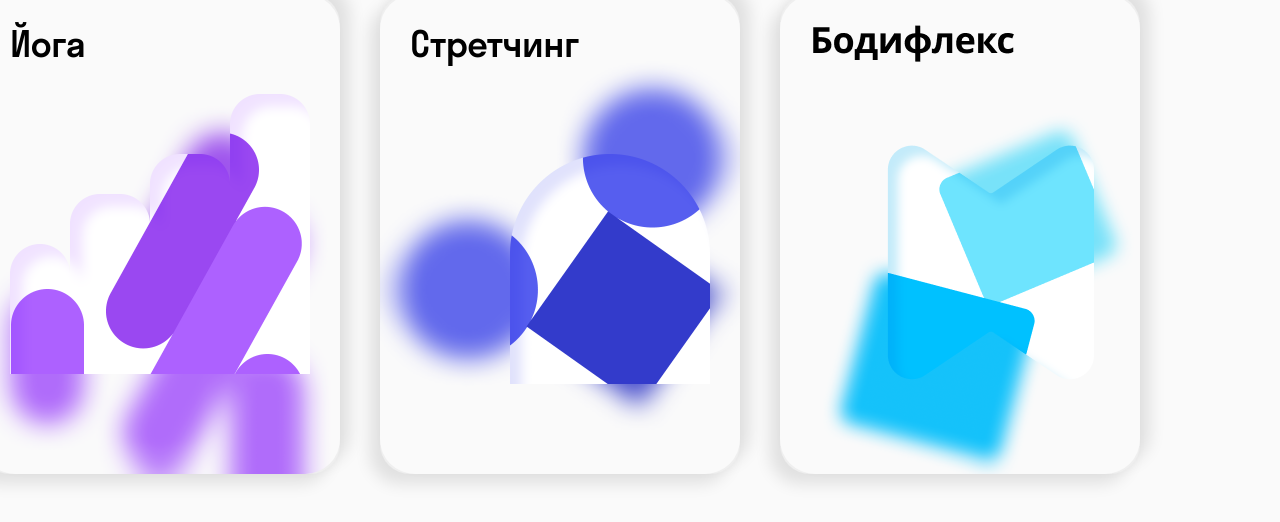
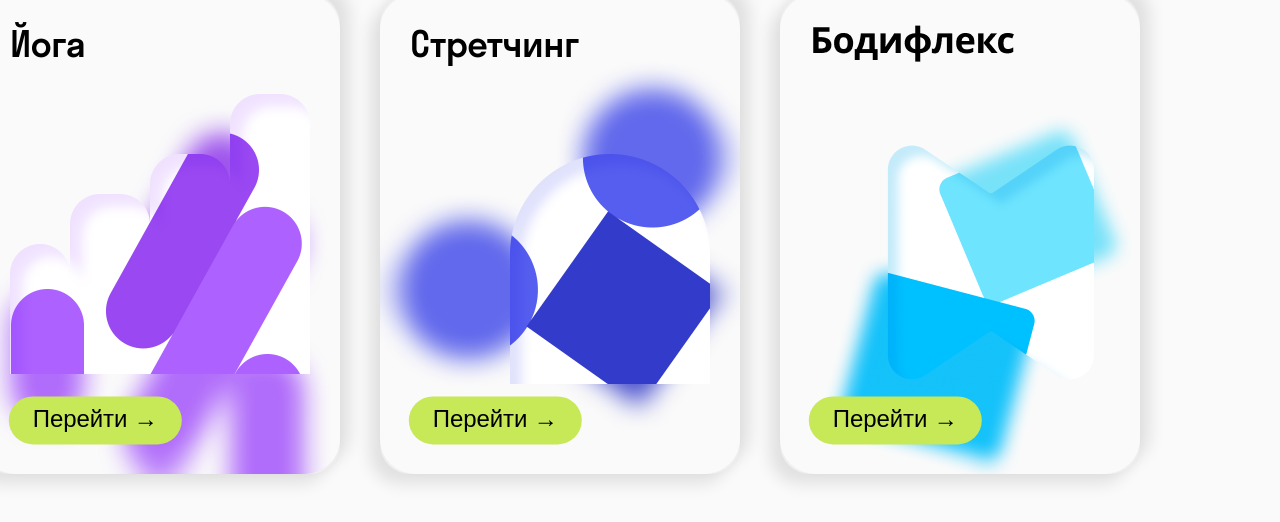
Before and after one commit to MrAnacin/test, a React (Create React App) app: page /profile in a window 1280 px wide. Shown: the part 696-1218 px from the top of the page. Built offline with nearby package versions, Linux system fonts and the light colour scheme.

Commit message:
add start page, routing, add buttom for courseblock  and fix scss files

```diff
--- a/src/components/buttonUp/buttonUp.module.scss
+++ b/src/components/buttonUp/buttonUp.module.scss
@@ -1,5 +1,6 @@
 .button {
     border-radius: 46px;
+    border: none;
     background: #C7E957;
     padding: 7px 24px 9px 24px;
     color: #000;
--- a/src/pages/profile/profile.jsx
+++ b/src/pages/profile/profile.jsx
@@ -1,5 +1,6 @@
 import Button from "../../components/button/button"
 import User from "../../components/user/user"
+import ButtonUp from "../../components/buttonUp/buttonUp";
 import Yogaimg from '../../image/yoga.png';
 import Stretching from '../../image/stretching.png';
 import Bodyflex from '../../image/bodyflex.png';
@@ -30,12 +31,21 @@ export default function Profile() {
         <div className={style.course__content}>
           <div className={style.blockitem}>
             <Kursblock imgblock={Yogaimg} />
+            <div className={style.link}>
+              <ButtonUp text={"Перейти →"}/>
+            </div>
           </div>
           <div className={style.blockitem}>
             <Kursblock imgblock={Stretching} />
+            <div className={style.link}>
+              <ButtonUp text={"Перейти →"}/>
+            </div>
           </div>
           <div className={style.blockitem}>
             <Kursblock imgblock={Bodyflex} />
+            <div className={style.link}>
+              <ButtonUp text={"Перейти →"}/>
+            </div>
           </div>
         </div>
       </div>
--- a/src/pages/profile/profile.module.scss
+++ b/src/pages/profile/profile.module.scss
@@ -62,3 +62,7 @@
 .blockitem {
     flex-grow: 1
 }
+
+.link {
+    transform: translate(8%, -170%);
+}
--- a/src/pages/start/start.jsx
+++ b/src/pages/start/start.jsx
@@ -35,9 +35,9 @@ export default function Start() {
                 <Kursblock imgblock={dancfitnes} />
                 <Kursblock imgblock={step}/>
             </div>
-            <div className={style.footer}>
+            <footer className={style.footer}>
                 <ButtonUp text={"Наверх ↑"} />
-            </div>
+            </footer>
         </div>
     )
 }
--- a/src/pages/start/start.module.scss
+++ b/src/pages/start/start.module.scss
@@ -1,6 +1,7 @@
 .wrapper {
     background-color: var(--background-color-startPage);
     padding: 30px 300px 0 140px;
+    height: 100%;
 }
 
 .header {
```
